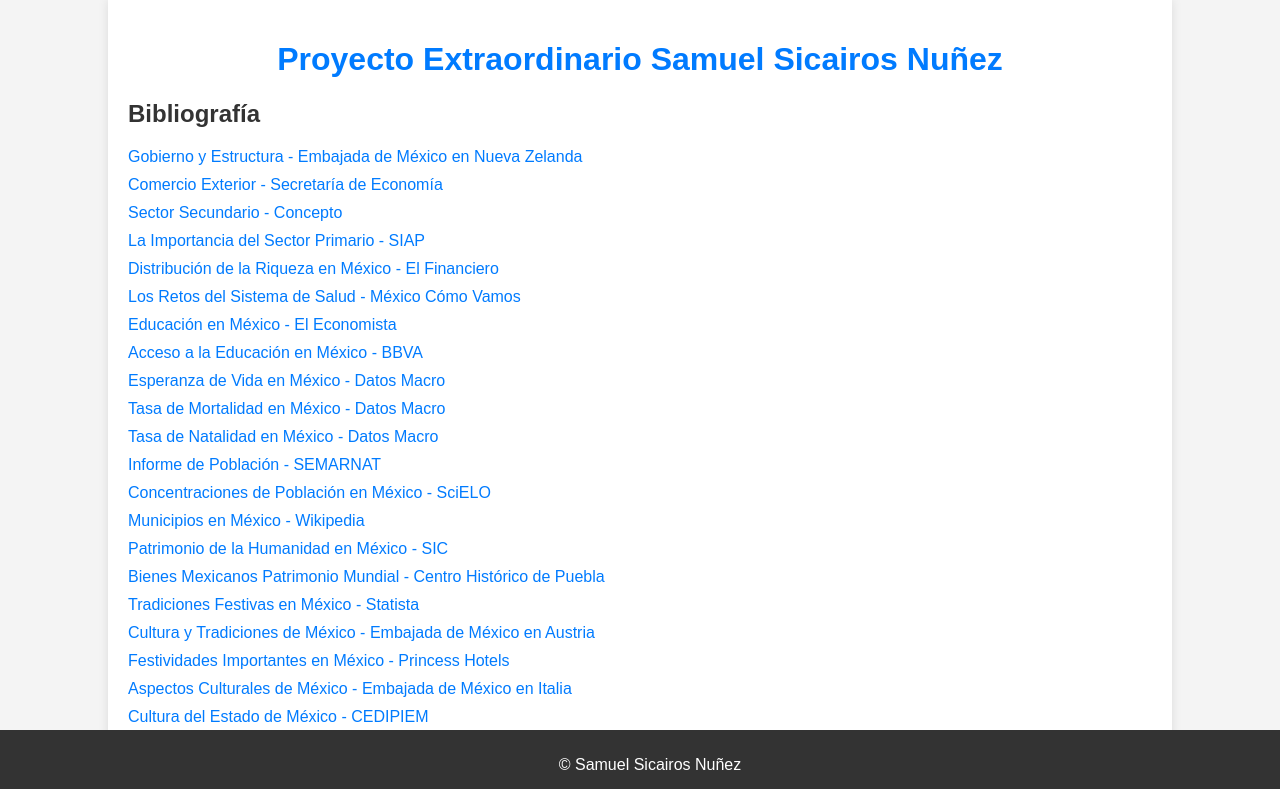
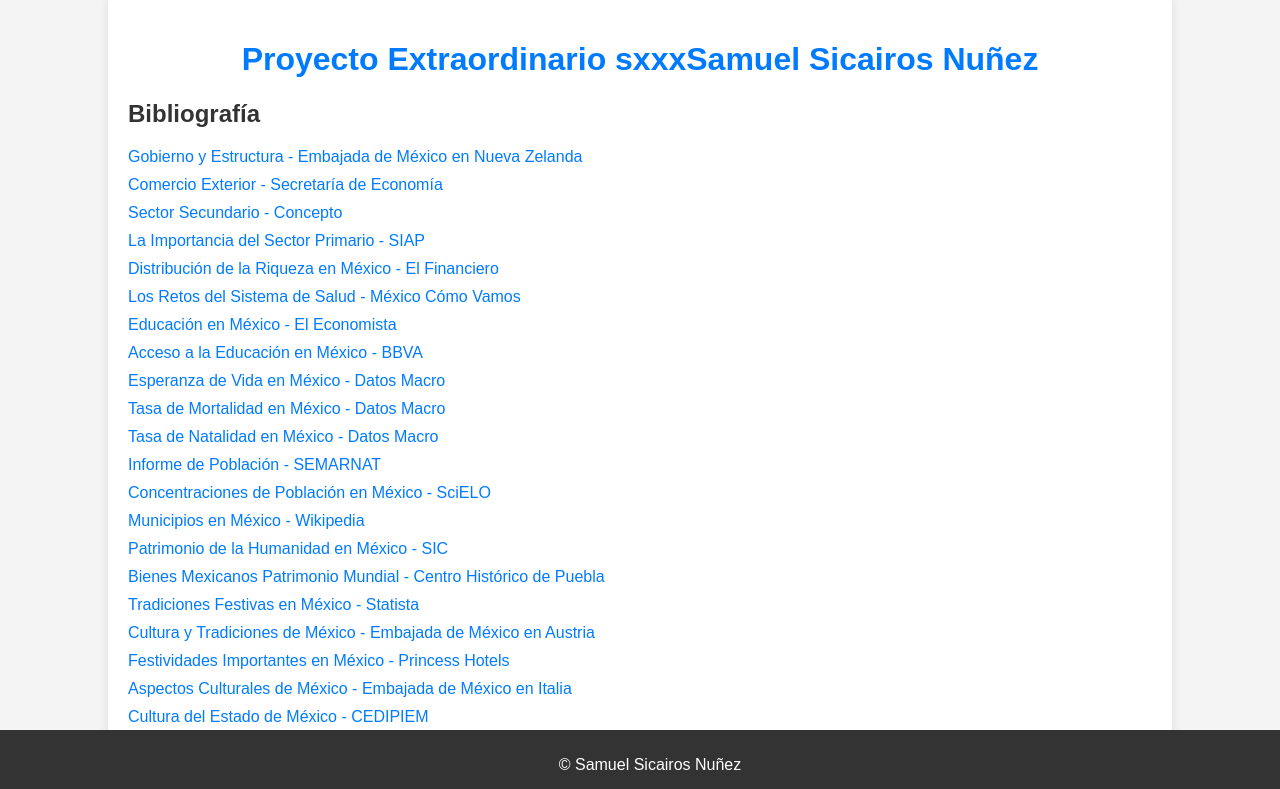
Before and after one commit to samu63cs/samu63cs.github.io, a plain HTML site: page index.html in a window 1280 px wide. Shown: the top 789 px of the page. Drawn offline with Linux system fonts and the light colour scheme.

Commit message:
Fix header text in index.html

```diff
--- a/index.html
+++ b/index.html
@@ -50,7 +50,7 @@
 </head>
 <body>
     <div class="container">
-        <h1>Proyecto Extraordinario Samuel Sicairos Nuñez</h1>
+        <h1>Proyecto Extraordinario sxxxSamuel Sicairos Nuñez</h1>
         <h2>Bibliografía</h2>
         <ul>
             <li><a href="https://embamex.sre.gob.mx/nuevazelandia/index.php/sobremexico/gobiernoyestructura" target="_blank">Gobierno y Estructura - Embajada de México en Nueva Zelanda</a></li>
```
